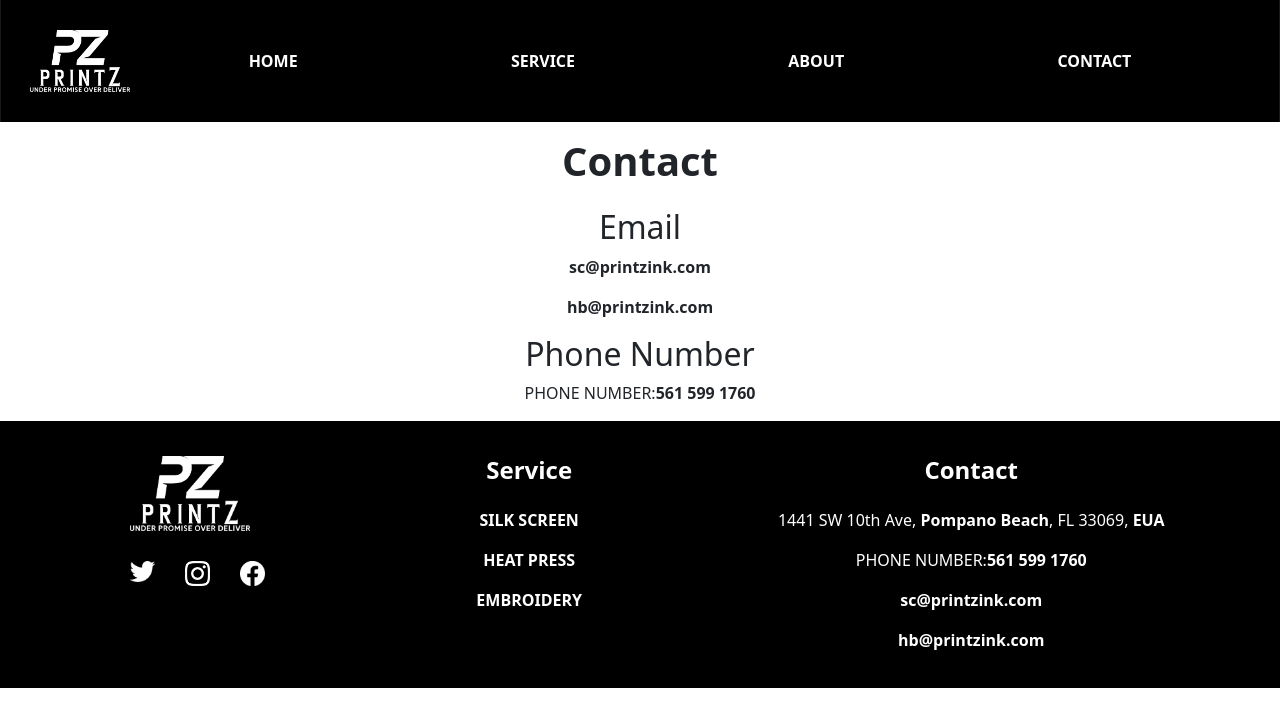
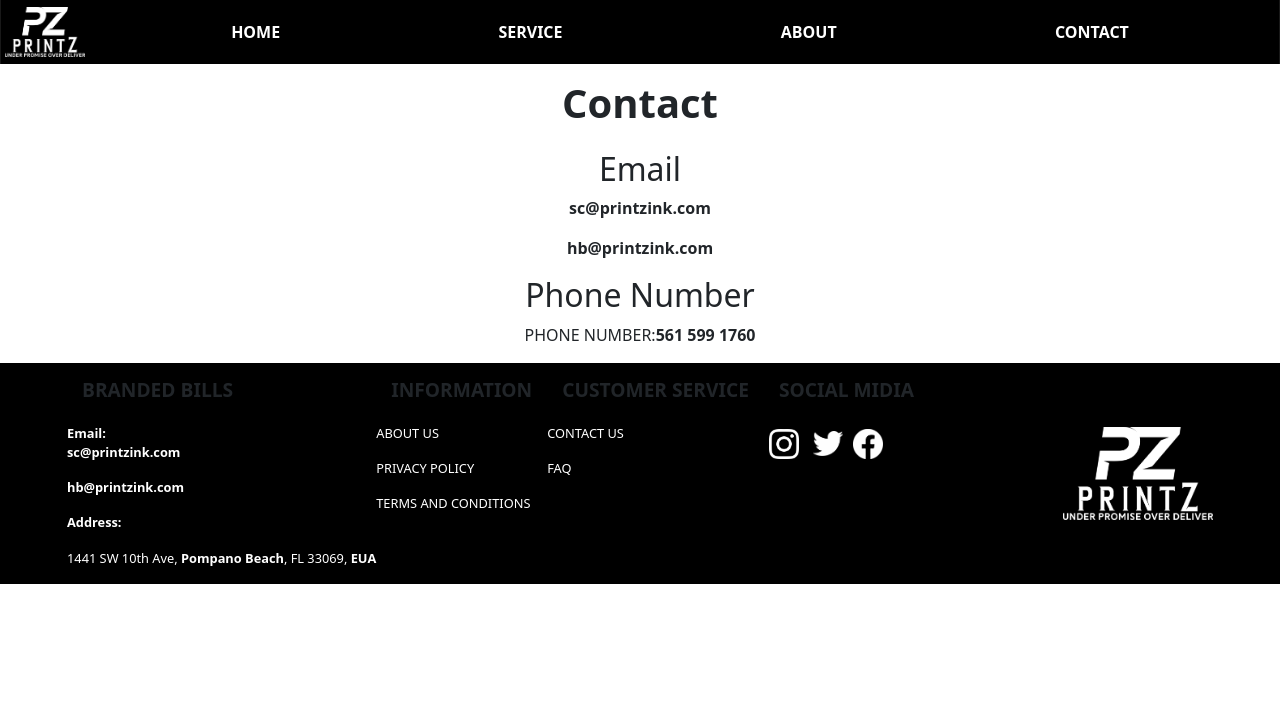
Before and after one commit to HitalloF/printzink2, a React (Create React App) app in the folder printz/: page /contact in a window 1280 px wide. Shown: the top 726 px of the page. Built offline with nearby package versions, Linux system fonts and the light colour scheme.

Commit message:
atualizacao foot,header e body

```diff
--- a/printz/src/App.js
+++ b/printz/src/App.js
@@ -12,7 +12,7 @@ import Footer from "./components/Footer";
 import Body from "./components/Body";
 function App() {
   return (
-    <div>
+    <section>
       <Head />
     <Routes>
        <Route path='/' element={<Body />} />
@@ -22,7 +22,8 @@ function App() {
     </Routes>
 
     <Footer/>
-   </div>
+   </section>
+
   );
 }
 
--- a/printz/src/components/Destaques.js
+++ b/printz/src/components/Destaques.js
@@ -4,18 +4,23 @@ import destaque from '../img/destaques/1.png'
 const Destaques = () => {
   return (
     <section>
-        <div>
-            <h1>#BB SPOTLIGHT</h1>
-            <div>
+                  <h1><strong>#BB SPOTLIGHT</strong></h1>
+        <div className={styles.destaque}>
+
+            <div className={styles.destaquebox}>
                 <img src={destaque}></img>
-                <h2>GROW AND BUILD YOUR BRAND</h2>
+                <h2><strong>GROW AND BUILD YOUR BRAND</strong></h2>
+                <div className={styles.destaquetxt}>
                 <ul>
                     <li>Multiple Styles and Colors Available</li>
                     <li>Customize with any patch style (Rogue, Leather, Sublimated)</li>
                     <li>High Quality Private Labeled Headwear and Apparel</li>
                     <li>Get Finished Goods In As Quick As 2 Weeks</li>
-                    <button>GET STARTED</button>
+
                 </ul>
+
+                </div>
+                <button>GET STARTED</button>
             </div>
         </div>
 
--- a/printz/src/components/Footer.js
+++ b/printz/src/components/Footer.js
@@ -7,46 +7,42 @@ import iconfb from '../img/fbicon.png';
 import map from '../img/map.png'
 const Footer = () => {
   return (
-    <section>
+    <footer >
+      <div className={styles.footerlogo}>
+      <div className={styles.footer}>
+    <div className={styles.box}>
+      <h1><strong>BRANDED BILLS</strong></h1>
+      <p><strong>Email:     <p><strong>sc@printzink.com</strong></p>
+    <p><strong>hb@printzink.com</strong></p> </strong></p>
+    <p><strong>Address:</strong></p>
+    <p>1441 SW 10th Ave, <strong>Pompano Beach</strong>, FL 33069, <strong>EUA</strong></p>
+    </div>
+    <div className={styles.box}>
+      <h1><strong>INFORMATION</strong></h1>
+      <p>ABOUT US</p>
+      <p>PRIVACY POLICY</p>
+      <p>TERMS AND CONDITIONS</p>
+    </div>
+    <div className={styles.box}>
+      <h1><strong>CUSTOMER SERVICE</strong></h1>
+      <p>CONTACT US</p>
+      <p>FAQ</p>
+      <p></p>
 
-      <div className={styles.footer}>
-    <div className={styles.left}>
-    <div><img src={logo}></img></div>
-    <div className={styles.social}>
-    <div><img src={icontt}></img></div>
-    <div><a href='https://www.instagram.com/printzink/?igshid=YmMyMTA2M2Y=' target="_blank"><img src={iconinsta}></img></a></div>
-    <div><img src={iconfb}></img></div>
+
+    </div>
+    <div className={styles.box}>
+      <h1>SOCIAL MIDIA</h1>
+      <div>
+      <img src={iconinsta}></img> <img src={icontt}></img><img src={iconfb}></img>
+      </div>
     </div>
 
-    <div className={styles.about  }>
 
-    </div>
-    </div>
-    <div className='center'>
-       <div className={styles.services}>
-        <h3>Service</h3>
-        <p><a href='service'><strong>SILK SCREEN</strong></a></p>
-        <p><a href='service'><strong>HEAT PRESS</strong></a></p>
-        <p><a href='service'><strong>EMBROIDERY</strong></a></p>
-        <div>
       </div>
-        <div>
-
-        </div>
-        </div>
-    </div>
-    <div className={styles.right}>
-        <div>
-        <h3 id="footer">Contact</h3>
-        </div>
-<p>1441 SW 10th Ave, <strong>Pompano Beach</strong>, FL 33069, <strong>EUA</strong></p>
-<p>PHONE NUMBER:<strong>561 599 1760</strong></p>
-    <p><strong>sc@printzink.com</strong></p>
-    <p><strong>hb@printzink.com</strong></p>
-    </div>
-    </div>
-
-    </section>
+      <img src={logo}></img>
+      </div>
+    </footer>
   )
 }
 
--- a/printz/src/components/styles/Destaques.module.css
+++ b/printz/src/components/styles/Destaques.module.css
@@ -0,0 +1,34 @@
+
+
+
+
+
+.destaque {
+    display: flex;
+    align-items: center;
+    justify-content: center;
+    padding: 25px;
+}
+.destaquebox button {
+  display: flex;
+  justify-content: center;
+  align-items: center;
+  margin: 0 auto;
+}
+
+
+.destaque img {
+    max-width: 100%;
+}
+.destaquebox li {
+
+    justify-content: center;
+    font-size:0.9rem;
+    text-align: left;
+
+}
+.destaquetxt {
+    display: flex;
+    align-items: center;
+    justify-content: center;
+}
--- a/printz/src/components/styles/Footer.module.css
+++ b/printz/src/components/styles/Footer.module.css
@@ -1,70 +1,36 @@
-@media only screen and (max-width: 600px) {
+.footer {
+background: black;
+display: flex;
+justify-content: center;
 
+}
+.footerlogo{
+    align-items: center;
+    align-self: center;
+    display: flex;
+    justify-content: space-around;
+    background: black;
 
-    .right p {
-        font-size: 0.9rem;
-        }
+}
+.footerlogo img {
+    max-width: 150px;
+    max-height: 150px;
 
-    }
-
-
-    @media only screen and (min-width: 601px) {
-        .right img{
-            width: 450px;
-            display: none;
-            }
-    }
-
-
-
-.footer{
-    justify-content: space-around;
-    list-style: none;
-    display: flex;
-    background: black;
-    padding: 20px;
-}
-.left img {
-    width: 150px;
-    padding: 15px;
-    justify-content: center;
-    align-items: center;
-}
-.social{
-    display: flex;
-}
-.social img {
-    width: 55px;
 }
 
-.about h3{
-    text-align: center;
+.box h1{
+    font-size: 1.2rem;
+    text-align: left;
+
+}
+.footer p {
+    text-align: left;
     color: white;
-}
-.about li{
-    text-decoration: none;
-    color: white;
-    list-style: none;
-}
- .services a {
-    text-decoration: none;
-    color: white;
- }
-.services h3{
-    text-align: center;
-    color: white;
-}
-.services li{
-    text-decoration: none;
-    color: white;
-    list-style: none;
+    font-size: 0.8rem;
 }
 
-.right h3{
-    color: white;
-    text-align: center;
+.box img {
+    max-width: 40px;
+    padding: 5px;
+
 }
-.right p {
-    text-align: center;
-    color: white;
-}
--- a/printz/src/components/styles/Head.module.css
+++ b/printz/src/components/styles/Head.module.css
@@ -4,7 +4,12 @@
     background-position: center ;
 
     background-size: cover;
+    padding: 5px
     }
+
+.header img {
+  width: 10px;
+}
 
 .nav {
     display: flex;
@@ -49,7 +54,7 @@ display: flex;
     font-weight: bold;
   }
   .header img {
-    width: 100px;
+    width: 80px;
   }
   .block {
     display: flex;
@@ -64,10 +69,7 @@ display: flex;
 
   }
 
-  .header {
-    padding: 30px;
 
-  }
   .boxnav {
     display: flex;
     align-items: center;
--- a/printz/src/components/styles/Promotion.module.css
+++ b/printz/src/components/styles/Promotion.module.css
@@ -3,6 +3,7 @@
      display: flex;
 justify-content: center;
      align-items: center;
+     padding: 25px;
 }
  .promotioncase {
     padding: 20px;
--- a/printz/src/components/styles/Vitrine.module.css
+++ b/printz/src/components/styles/Vitrine.module.css
@@ -1,9 +1,12 @@
 .vitrine {
     background-color: aqua;
     display: flex;
+    justify-content: center;
+
 }
 .title h1{
     font-size: 20px ;
+    text-shadow: black 1px 1px 1px
 }
 
 .vitrine li {
@@ -23,5 +26,6 @@
 
 .vitrinebox img {
     width: 240px;
-    display: flex;
+    margin: 0 auto;
+
 }
```
